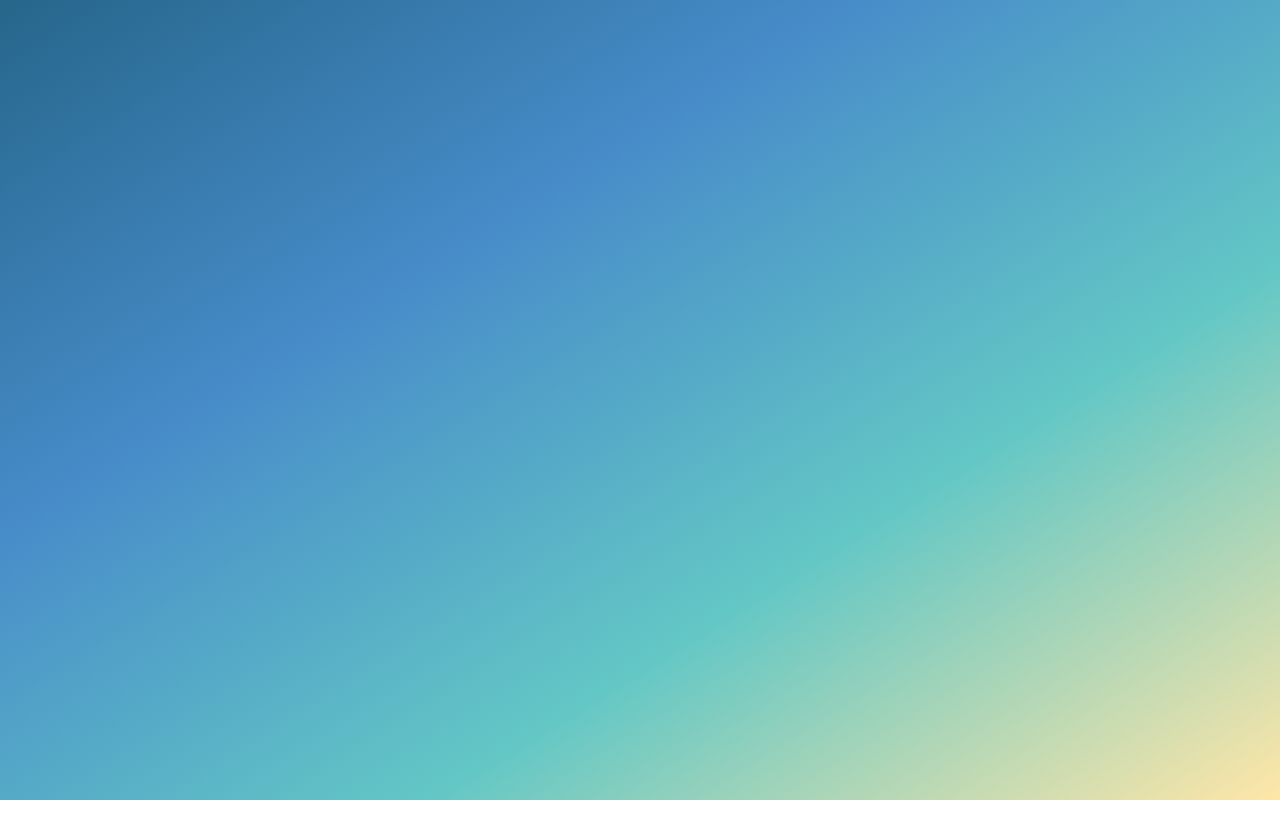
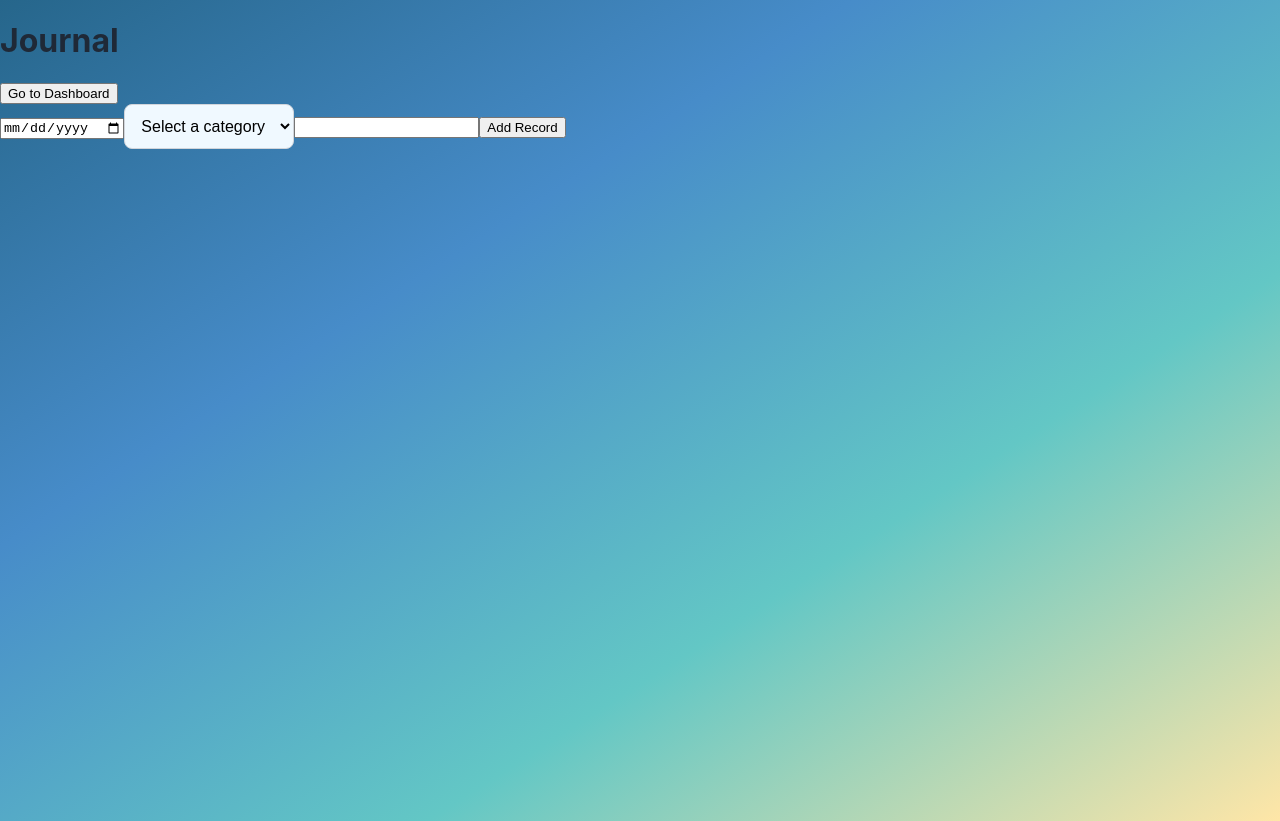
Before and after one commit to Kusk24/Project-01-Spending-Tracker, a React (Vite) app: page /journal in a window 1280 px wide. Before the commit the page ends 800 px from the top, so only its background shows below. Built offline with nearby package versions, Linux system fonts and the light colour scheme.

Commit message:
feat: Add record, used local storage in Journal

```diff
--- a/src/pages/Journal.jsx
+++ b/src/pages/Journal.jsx
@@ -1,10 +1,78 @@
+
+import { useState, useEffect, useRef } from 'react';
+import { Link } from 'react-router-dom'
 
 function Journal() {
+    const [spendingData, setSpendingData] = useState([]);
+    const [categoryData, setCategoryData] = useState([]);
+
+    useEffect(() => {
+        const categoryStored = localStorage.getItem('categoryData');
+        if (categoryStored) {
+            setCategoryData(JSON.parse(categoryStored));
+        }
+
+        const spendingStored = localStorage.getItem('spendingData');
+        if (spendingStored) {
+            setSpendingData(JSON.parse(spendingStored));
+        }
+    }, [])
+
+    useEffect(() => {
+        if (spendingData.length > 0) {
+        localStorage.setItem('spendingData', JSON.stringify(spendingData))
+        }
+    }, [spendingData])
+
+    const dateRef = useRef();
+    const categoryRef = useRef();
+    const amountRef = useRef();
+
+    const addRecord = (date, category, amount) => {
+        setSpendingData((prev) =>
+            [...prev,
+            {
+                date: date.current.value,
+                category: category.current.value,
+                amount: amount.current.value
+            }])
+    }
+
     return (
         <>
+        <h1>Journal</h1>
+            <Link to='/'>
+                <button>Go to Dashboard</button>
+            </Link>
+            <div>
+                <input type="date" ref={dateRef} />
 
+                <select ref={categoryRef}>
+                    <option value={""}>Select a category</option>
+                    {categoryData.map((cat, idx) => (
+                        <option key={idx} value={cat.category} >{cat.category}</option>
+                    ))}
+                </select>
+
+                <input type="number" ref={amountRef} />
+
+                <button onClick={() => addRecord(dateRef, categoryRef, amountRef)} >Add Record</button>
+            </div>
+            <DataTable table={spendingData} />
         </>
     )
 }
 
+function DataTable(props) {
+    return (
+        <div>
+            <ol>
+                {props.table.map((data, idx) => (
+                    <li key={idx}>{data.category}, {data.amount}, {data.date}</li>
+                ))}
+            </ol>
+        </div>
+    );
+}
+
 export default Journal;
```
